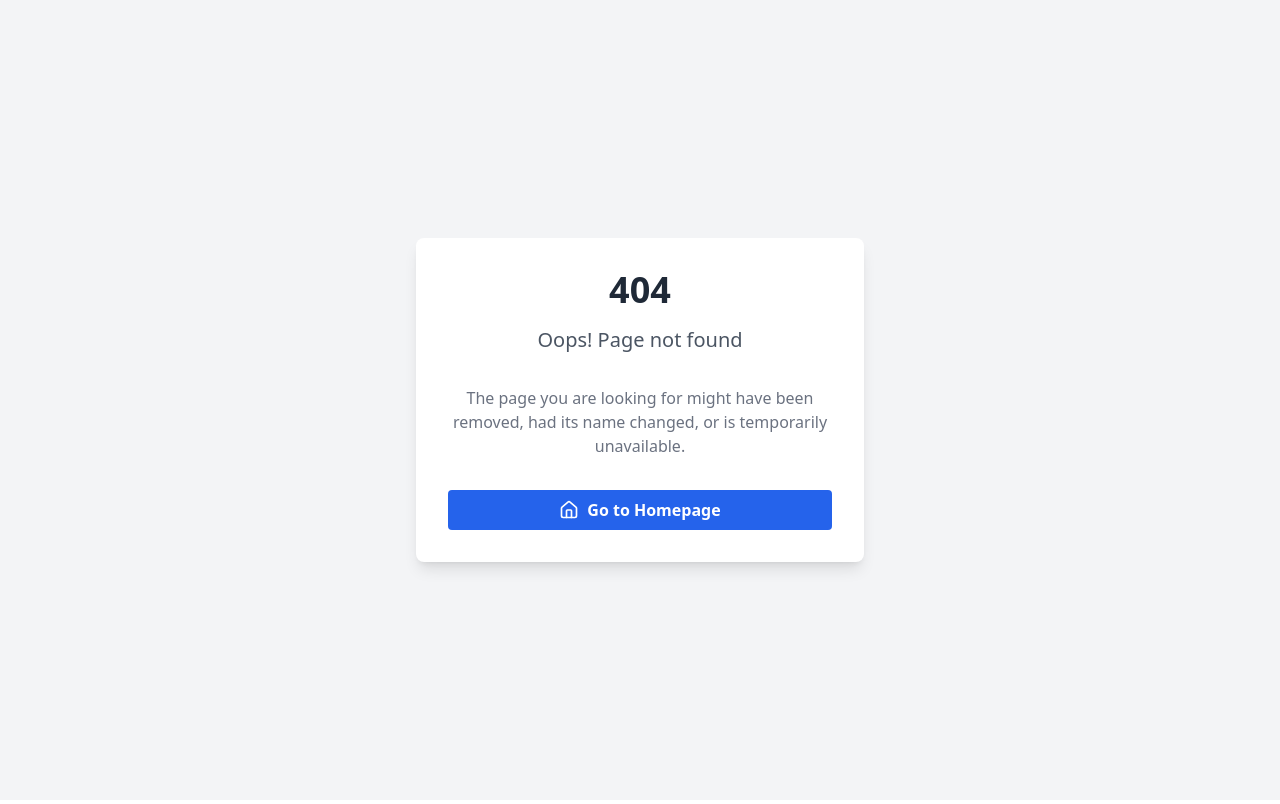
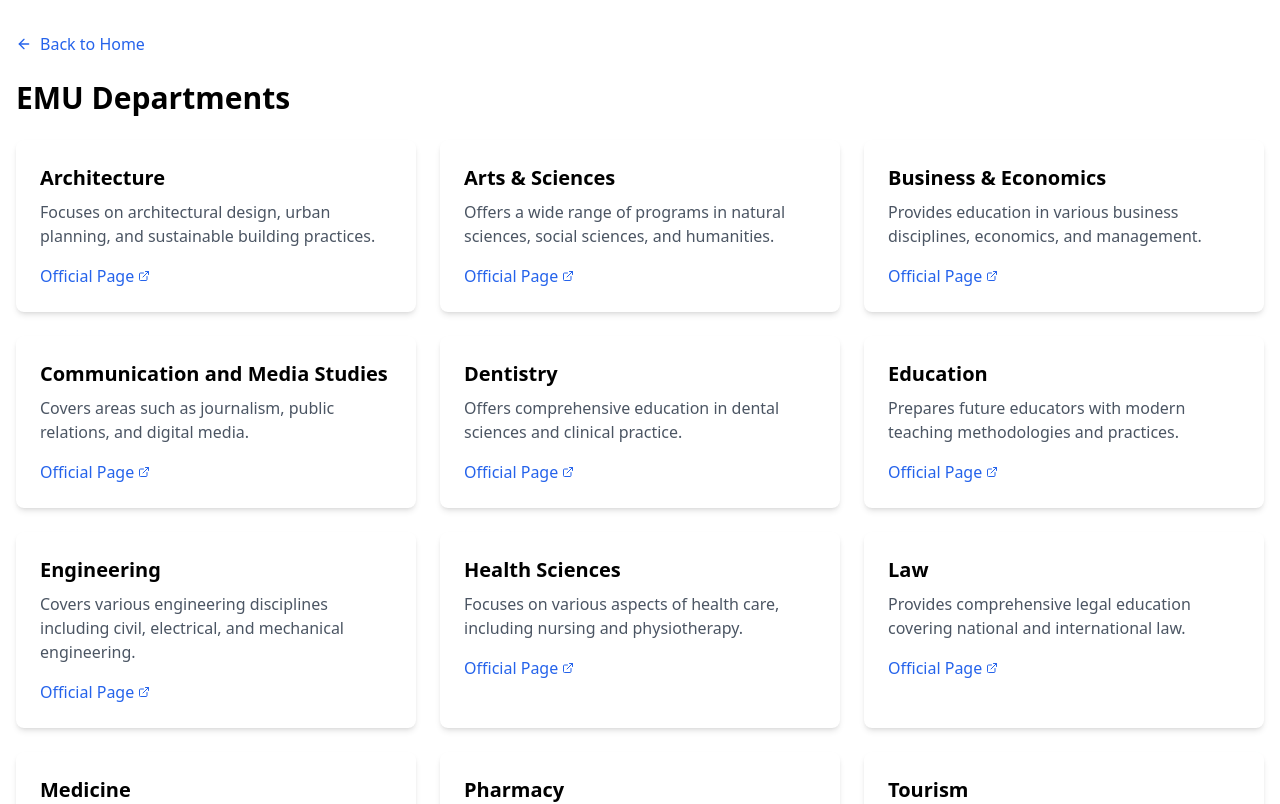
Before and after one commit to atasoya/emu-guide, a Next.js app: page /faculties in a window 1280 px wide. Before the commit this address had no page. Shown: the top 804 px of the page. Built offline with nearby package versions, Linux system fonts and the light colour scheme.

Commit message:
Add faculties

```diff
--- /dev/null
+++ b/src/app/faculties/page.tsx
@@ -0,0 +1,113 @@
+import Link from 'next/link'
+import { ArrowLeft, ExternalLink } from 'lucide-react'
+
+interface Department {
+  id: number
+  name: string
+  description: string
+  officialPageUrl: string
+}
+
+const departments: Department[] = [
+  {
+    id: 1,
+    name: "Architecture",
+    description: "Focuses on architectural design, urban planning, and sustainable building practices.",
+    officialPageUrl: "https://arch.emu.edu.tr"
+  },
+  {
+    id: 2,
+    name: "Arts & Sciences",
+    description: "Offers a wide range of programs in natural sciences, social sciences, and humanities.",
+    officialPageUrl: "https://fas.emu.edu.tr"
+  },
+  {
+    id: 3,
+    name: "Business & Economics",
+    description: "Provides education in various business disciplines, economics, and management.",
+    officialPageUrl: "https://be.emu.edu.tr"
+  },
+  {
+    id: 4,
+    name: "Communication and Media Studies",
+    description: "Covers areas such as journalism, public relations, and digital media.",
+    officialPageUrl: "https://fcms.emu.edu.tr"
+  },
+  {
+    id: 5,
+    name: "Dentistry",
+    description: "Offers comprehensive education in dental sciences and clinical practice.",
+    officialPageUrl: "https://dent.emu.edu.tr"
+  },
+  {
+    id: 6,
+    name: "Education",
+    description: "Prepares future educators with modern teaching methodologies and practices.",
+    officialPageUrl: "https://educ.emu.edu.tr"
+  },
+  {
+    id: 7,
+    name: "Engineering",
+    description: "Covers various engineering disciplines including civil, electrical, and mechanical engineering.",
+    officialPageUrl: "https://eng.emu.edu.tr"
+  },
+  {
+    id: 8,
+    name: "Health Sciences",
+    description: "Focuses on various aspects of health care, including nursing and physiotherapy.",
+    officialPageUrl: "https://shs.emu.edu.tr"
+  },
+  {
+    id: 9,
+    name: "Law",
+    description: "Provides comprehensive legal education covering national and international law.",
+    officialPageUrl: "https://law.emu.edu.tr"
+  },
+  {
+    id: 10,
+    name: "Medicine",
+    description: "Offers medical education with a focus on both clinical practice and research.",
+    officialPageUrl: "https://med.emu.edu.tr"
+  },
+  {
+    id: 11,
+    name: "Pharmacy",
+    description: "Provides education in pharmaceutical sciences and pharmacy practice.",
+    officialPageUrl: "https://pharm.emu.edu.tr"
+  },
+  {
+    id: 12,
+    name: "Tourism",
+    description: "Focuses on hospitality management, tourism planning, and related fields.",
+    officialPageUrl: "https://tourism.emu.edu.tr"
+  }
+]
+
+export default function page() {
+  return (
+    <div className="container mx-auto px-4 py-8">
+      <Link href="/" className="inline-flex items-center mb-6 text-blue-600 hover:text-blue-800">
+        <ArrowLeft className="w-4 h-4 mr-2" />
+        Back to Home
+      </Link>
+      <h1 className="text-3xl font-bold mb-6">EMU Departments</h1>
+      <div className="grid grid-cols-1 md:grid-cols-2 lg:grid-cols-3 gap-6">
+        {departments.map((dept) => (
+          <div key={dept.id} className="bg-white rounded-lg shadow-md p-6">
+            <h2 className="text-xl font-semibold mb-2">{dept.name}</h2>
+            <p className="text-gray-600 mb-4">{dept.description}</p>
+            <a
+              href={dept.officialPageUrl}
+              target="_blank"
+              rel="noopener noreferrer"
+              className="text-blue-600 hover:underline flex items-center"
+            >
+              Official Page
+              <ExternalLink className="w-3 h-3 ml-1" />
+            </a>
+          </div>
+        ))}
+      </div>
+    </div>
+  )
+}
--- /dev/null
+++ b/src/app/fakulteler/page.tsx
@@ -0,0 +1,113 @@
+import Link from 'next/link'
+import { ArrowLeft, ExternalLink } from 'lucide-react'
+
+interface Department {
+  id: number
+  name: string
+  description: string
+  officialPageUrl: string
+}
+
+const departments: Department[] = [
+  {
+    id: 1,
+    name: "Architecture",
+    description: "Focuses on architectural design, urban planning, and sustainable building practices.",
+    officialPageUrl: "https://arch.emu.edu.tr"
+  },
+  {
+    id: 2,
+    name: "Arts & Sciences",
+    description: "Offers a wide range of programs in natural sciences, social sciences, and humanities.",
+    officialPageUrl: "https://fas.emu.edu.tr"
+  },
+  {
+    id: 3,
+    name: "Business & Economics",
+    description: "Provides education in various business disciplines, economics, and management.",
+    officialPageUrl: "https://be.emu.edu.tr"
+  },
+  {
+    id: 4,
+    name: "Communication and Media Studies",
+    description: "Covers areas such as journalism, public relations, and digital media.",
+    officialPageUrl: "https://fcms.emu.edu.tr"
+  },
+  {
+    id: 5,
+    name: "Dentistry",
+    description: "Offers comprehensive education in dental sciences and clinical practice.",
+    officialPageUrl: "https://dent.emu.edu.tr"
+  },
+  {
+    id: 6,
+    name: "Education",
+    description: "Prepares future educators with modern teaching methodologies and practices.",
+    officialPageUrl: "https://educ.emu.edu.tr"
+  },
+  {
+    id: 7,
+    name: "Engineering",
+    description: "Covers various engineering disciplines including civil, electrical, and mechanical engineering.",
+    officialPageUrl: "https://eng.emu.edu.tr"
+  },
+  {
+    id: 8,
+    name: "Health Sciences",
+    description: "Focuses on various aspects of health care, including nursing and physiotherapy.",
+    officialPageUrl: "https://shs.emu.edu.tr"
+  },
+  {
+    id: 9,
+    name: "Law",
+    description: "Provides comprehensive legal education covering national and international law.",
+    officialPageUrl: "https://law.emu.edu.tr"
+  },
+  {
+    id: 10,
+    name: "Medicine",
+    description: "Offers medical education with a focus on both clinical practice and research.",
+    officialPageUrl: "https://med.emu.edu.tr"
+  },
+  {
+    id: 11,
+    name: "Pharmacy",
+    description: "Provides education in pharmaceutical sciences and pharmacy practice.",
+    officialPageUrl: "https://pharm.emu.edu.tr"
+  },
+  {
+    id: 12,
+    name: "Tourism",
+    description: "Focuses on hospitality management, tourism planning, and related fields.",
+    officialPageUrl: "https://tourism.emu.edu.tr"
+  }
+]
+
+export default function page() {
+  return (
+    <div className="container mx-auto px-4 py-8">
+      <Link href="/" className="inline-flex items-center mb-6 text-blue-600 hover:text-blue-800">
+        <ArrowLeft className="w-4 h-4 mr-2" />
+        Anasayfaya Geri Dön
+      </Link>
+      <h1 className="text-3xl font-bold mb-6">DAÜ Fakülteleri</h1>
+      <div className="grid grid-cols-1 md:grid-cols-2 lg:grid-cols-3 gap-6">
+        {departments.map((dept) => (
+          <div key={dept.id} className="bg-white rounded-lg shadow-md p-6">
+            <h2 className="text-xl font-semibold mb-2">{dept.name}</h2>
+            <p className="text-gray-600 mb-4">{dept.description}</p>
+            <a
+              href={dept.officialPageUrl}
+              target="_blank"
+              rel="noopener noreferrer"
+              className="text-blue-600 hover:underline flex items-center"
+            >
+              Official Page
+              <ExternalLink className="w-3 h-3 ml-1" />
+            </a>
+          </div>
+        ))}
+      </div>
+    </div>
+  )
+}
```
